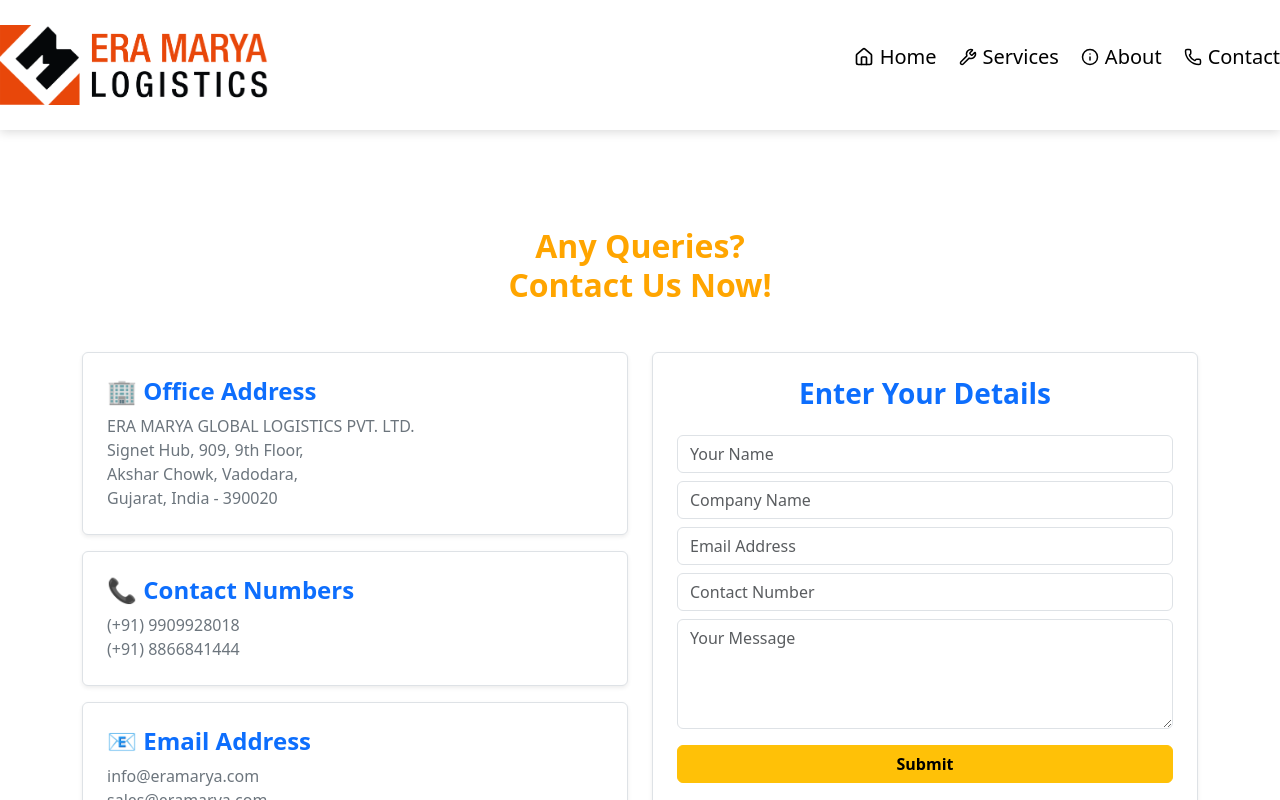
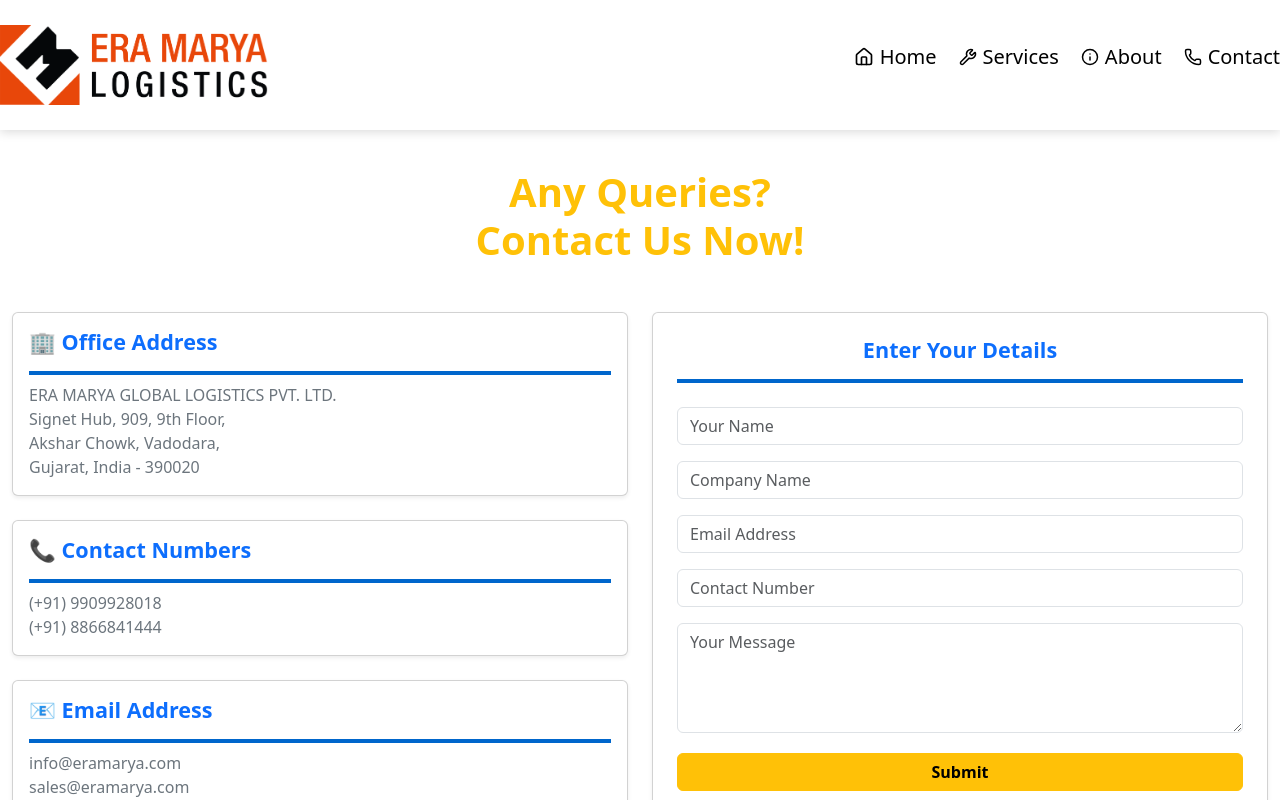
Before and after one commit to prem210106/era-marya, a React (Create React App) app: page /contact in a window 1280 px wide. Built offline with nearby package versions, Linux system fonts and the light colour scheme.

Commit message:
29-11 prem changes in contact about

```diff
--- a/src/components/About.css
+++ b/src/components/About.css
@@ -1,4 +1,4 @@
-﻿.about-container {
+.about-container {
   text-align: center;
   padding: 60px 20px;
   font-family: 'Poppins', sans-serif;
@@ -27,14 +27,14 @@
   display: flex;
   justify-content: center;
   flex-wrap: wrap;
-  gap: 40px;
+  gap: 50px;
   margin-bottom: 60px;
 }
 
 .cards-section {
   display: flex;
   flex-wrap: wrap;
-  gap: 30px;
+  gap: 70px;
   justify-content: center;
 }
 
@@ -62,14 +62,14 @@
 
 .about-card h3 {
   color: #0d47a1;
-  font-size: 1.3rem;
+  font-size: 1.6rem;
   margin-bottom: 12px;
   font-weight: 600;
 }
 
 .about-card p {
   color: #444;
-  font-size: 1rem;
+  font-size: 1.1rem;
   line-height: 1.6;
 }
 
--- a/src/components/About.jsx
+++ b/src/components/About.jsx
@@ -146,8 +146,7 @@
                 visible: { opacity: 1, x: 0 },
               }}
               style={{ listStyle: "none", marginBottom: "0.5rem" }}
-            >
-              <span style={{ color: "#16A34A", marginRight: "10px" }}>✔️</span>
+            > <span style={{ color: "#16A34A", marginRight: "10px" }}>✔️</span>
               {item}
             </motion.li>
           ))}
--- a/src/components/Contact.js
+++ b/src/components/Contact.js
@@ -1,189 +1,139 @@
 import React from "react";
 import { useForm } from "react-hook-form";
+
 function Contact() {
-  // react-hook-form setup
   const { register, handleSubmit, reset, formState: { errors } } = useForm();
 
   const onSubmit = (data) => {
     console.log("Form Data:", data);
-    reset(); // clear form
+    reset();
   };
 
+  const infoCards = [
+    {
+      title: "🏢 Office Address",
+      content: `ERA MARYA GLOBAL LOGISTICS PVT. LTD.
+Signet Hub, 909, 9th Floor,
+Akshar Chowk, Vadodara,
+Gujarat, India - 390020`
+    },
+    {
+      title: "📞 Contact Numbers",
+      content: `(+91) 9909928018
+(+91) 8866841444`
+    },
+    {
+      title: "📧 Email Address",
+      content: `info@eramarya.com
+sales@eramarya.com`
+    }
+  ];
+
   return (
-    <div
-      className="container-fluid d-flex align-items-center justify-content-center min-vh-100 p-0"
-    >
-      {/* container-fluid = full width */}
-      {/* d-flex = enable flex */}
-      {/* align-items-center = vertical center */}
-      {/* justify-content-center = horizontal center */}
-      {/* min-vh-100 = full screen height */}
-      {/* p-0 = no padding */}
+    <div className="d-flex flex-column" style={{ minHeight: "100vh" }}>
 
-      <div className="container pt-5 pb-4">
-        {/* container = centered layout */}
-        {/* pt-5 = top padding */}
-        {/* pb-4 = bottom padding */}
 
-        <h2 className="text-center fw-bold mb-5 "
-        style={{color:"orange"}}>
-          {/* text-center = center text */}
-          {/* fw-bold = bold text */}
-          {/* mb-5 = big bottom margin */}
-          {/* text-warning = yellow text */}
+      {/* Main content */}
+      <div className="container py-5 flex-grow-1" style={{ maxWidth: "1400px" }}>
+        <h2 className="text-center fw-bold mb-5 text-warning" style={{ fontSize: "2.5rem" }}>
           Any Queries? <br /> Contact Us Now!
         </h2>
-  <div className="row g-4">
-        {/*row ->row for column.}
-        {/* LEFT SIDE WITH THREE BOXES g-4-
-        > gap between rows */}
-        <div className="col-md-6">
-          {/*md-> meadium screen*/}
-          <div className="row g-3">
-           {/*Inner row + smaller spacing */}
-            {/* Address Box */}
-            <div className="col-12 d-flex">
+
+        <div className="row g-4 align-items-stretch">
+
+          {/* LEFT INFO CARDS */}
+          <div className="col-12 col-lg-6 d-flex flex-column gap-4 contact-left">
+            {infoCards.map((card, idx) => (
               <div
-                className="p-4 rounded border shadow-sm bg-white w-100"
+                key={idx}
+                className="card shadow-sm"
                 style={{ transition: "0.3s" }}
-                onMouseEnter={(e) =>
-                  e.currentTarget.classList.add("border-warning", "shadow-lg")
-                }
-                onMouseLeave={(e) =>
-                  e.currentTarget.classList.remove("border-warning", "shadow-lg")
-                }
+                onMouseEnter={(e) => e.currentTarget.classList.add("border-warning", "shadow-lg")}
+                onMouseLeave={(e) => e.currentTarget.classList.remove("border-warning", "shadow-lg")}
               >
-                <h4 className="fw-semibold text-primary">🏢 Office Address</h4>
-                <p className="text-secondary mb-0">
-                  ERA MARYA GLOBAL LOGISTICS PVT. LTD. <br />
-                  Signet Hub, 909, 9th Floor, <br />
-                  Akshar Chowk, Vadodara, <br />
-                  Gujarat, India - 390020
+                <div className="card-body">
+                  <h4 className="card-title text-primary" style={{ fontSize: "1.35rem" }}>
+                    {card.title}
+                  </h4>
+                  <p className="card-text text-secondary" style={{ fontSize: "1rem" }}>
+                    {card.content.split("\n").map((line, i) => (
+                      <span key={i}>{line}<br /></span>
+                    ))}
                   </p>
                 </div>
               </div>
-
-            {/* Contact Box */}
-            <div className="col-12 d-flex">
-              <div
-                className="p-4 rounded border shadow-sm bg-white w-100"
-                style={{ transition: "0.3s" }}
-                onMouseEnter={(e) =>
-                  e.currentTarget.classList.add("border-warning", "shadow-lg")
-                }
-                onMouseLeave={(e) =>
-                  e.currentTarget.classList.remove("border-warning", "shadow-lg")
-                }
-              >
-                <h4 className="fw-semibold text-primary">📞 Contact Numbers</h4>
-                <p className="text-secondary mb-0">
-                  (+91) 9909928018 <br />
-                  (+91) 8866841444
-                </p>
-              </div>
+            ))}
           </div>
 
-            {/* Email Box */}
-            <div className="col-12 d-flex">
+          {/* RIGHT FORM SIDE */}
+          <div className="col-12 col-lg-6 d-flex contact-right">
             <div
-                className="p-4 rounded border shadow-sm bg-white w-100"
+              className="card shadow-sm w-100 d-flex flex-column p-4"
               style={{ transition: "0.3s" }}
-                onMouseEnter={(e) =>
-                  e.currentTarget.classList.add("border-warning", "shadow-lg")
-                }
-                onMouseLeave={(e) =>
-                  e.currentTarget.classList.remove("border-warning", "shadow-lg")
-                }
+              onMouseEnter={(e) => e.currentTarget.classList.add("border-warning", "shadow-lg")}
+              onMouseLeave={(e) => e.currentTarget.classList.remove("border-warning", "shadow-lg")}
             >
-                <h4 className="fw-semibold text-primary">📧 Email Address</h4>
-                <p className="text-secondary mb-0">
-                  info@eramarya.com <br />
-                  sales@eramarya.com
-                </p>
+              <h4 className="text-primary text-center mb-4 fw-bold card-title" style={{ fontSize: "1.35rem" }}>
+                Enter Your Details
+              </h4>
+
+              <form
+                className="d-flex flex-column gap-3 flex-grow-1"
+                onSubmit={handleSubmit(onSubmit)}
+              >
+                <input
+                  className="form-control"
+                  placeholder="Your Name"
+                  {...register("YourName", { required: "Name is required" })}
+                />
+                {errors.YourName && <small className="text-danger">{errors.YourName.message}</small>}
+
+                <input
+                  className="form-control"
+                  placeholder="Company Name"
+                  {...register("CompanyName", { required: "Company is required" })}
+                />
+                {errors.CompanyName && <small className="text-danger">{errors.CompanyName.message}</small>}
+
+                <input
+                  type="email"
+                  className="form-control"
+                  placeholder="Email Address"
+                  {...register("EmailAddress", {
+                    required: "Email is required",
+                    pattern: { value: /^\S+@\S+$/i, message: "Invalid email" }
+                  })}
+                />
+                {errors.EmailAddress && <small className="text-danger">{errors.EmailAddress.message}</small>}
+
+                <input
+                  type="tel"
+                  className="form-control"
+                  placeholder="Contact Number"
+                  {...register("ContactNumber", { required: "Contact number is required" })}
+                />
+                {errors.ContactNumber && <small className="text-danger">{errors.ContactNumber.message}</small>}
+
+                <textarea
+                  className="form-control"
+                  rows={4}
+                  placeholder="Your Message"
+                  {...register("YourMessage", { required: "Message is required" })}
+                />
+                {errors.YourMessage && <small className="text-danger">{errors.YourMessage.message}</small>}
+
+                <button type="submit" className="btn btn-warning fw-bold mt-auto">
+                  Submit
+                </button>
+              </form>
             </div>
           </div>
 
         </div>
       </div>
 
-
-          {/* RIGHT SIDE FORM */}
-          <div className="col-md-6 d-flex ">
-             <div
-            className="p-4 rounded border shadow-sm bg-white w-100"
-            style={{ transition: "0.3s" }}
-            onMouseEnter={(e) =>
-              e.currentTarget.classList.add("border-warning", "shadow-lg")
-            }
-            onMouseLeave={(e) =>
-              e.currentTarget.classList.remove("border-warning", "shadow-lg")
-            }
-          >
-            <h3 className="text-center fw-semibold text-primary mb-4">
-              Enter Your Details
-            </h3>
-
-            <form onSubmit={handleSubmit(onSubmit)}>
-              <input
-                type="text"
-                placeholder="Your Name"
-                className="form-control mb-2"
-                {...register("YourName", { required: true })}
-              />
-              {errors.YourName && (
-                <p className="text-danger small">Your Name is required</p>
-              )}
-
-              <input
-                type="text"
-                placeholder="Company Name"
-                className="form-control mb-2"
-                {...register("CompanyName", { required: true })}
-              />
-              {errors.CompanyName && (
-                <p className="text-danger small">Company Name is required</p>
-              )}
-
-              <input
-                type="email"
-                placeholder="Email Address"
-                className="form-control mb-2"
-                {...register("EmailAddress", { required: true })}
-              />
-              {errors.EmailAddress && (
-                <p className="text-danger small">Email Address is required</p>
-              )}
-
-              <input
-                type="text"
-                placeholder="Contact Number"
-                className="form-control mb-2"
-                {...register("ContactNumber", { required: true })}
-              />
-              {errors.ContactNumber && (
-                <p className="text-danger small">Contact Number is required</p>
-              )}
-
-              <textarea
-                placeholder="Your Message"
-                rows="4"
-                className="form-control mb-2"
-                {...register("YourMessage", { required: true })}
-              ></textarea>
-              {errors.YourMessage && (
-                <p className="text-danger small">Your Message is required</p>
-              )}
-
-              <button className="btn btn-warning w-100 mt-2 fw-bold" type="submit">
-                Submit
-              </button>
-            </form>
-
-          </div>
-          </div>
-        </div>
-      </div>
     </div>
   );
 }
+
 export default Contact;
```
Also changed, not shown: 1 other file (tests, documents, lock files or other folders). Lines whose indentation alone changed are shown as unchanged.
